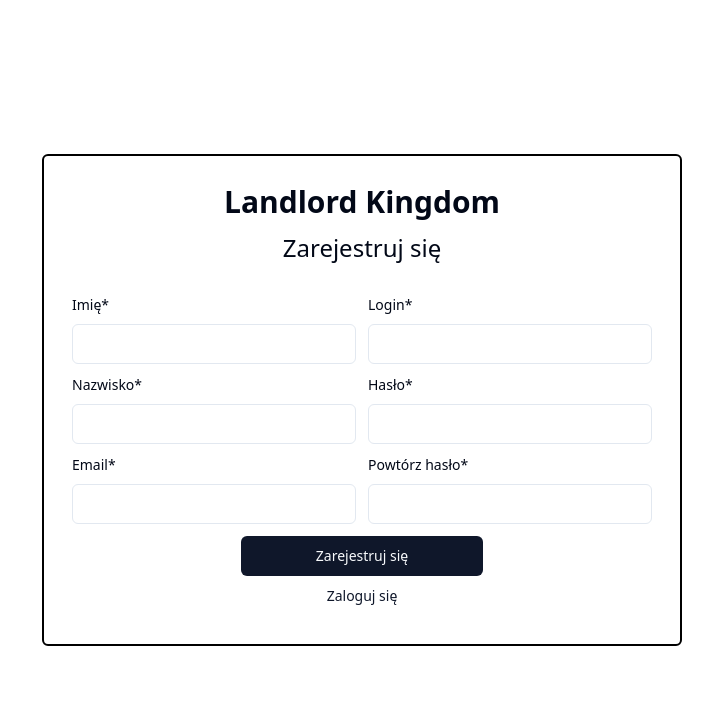
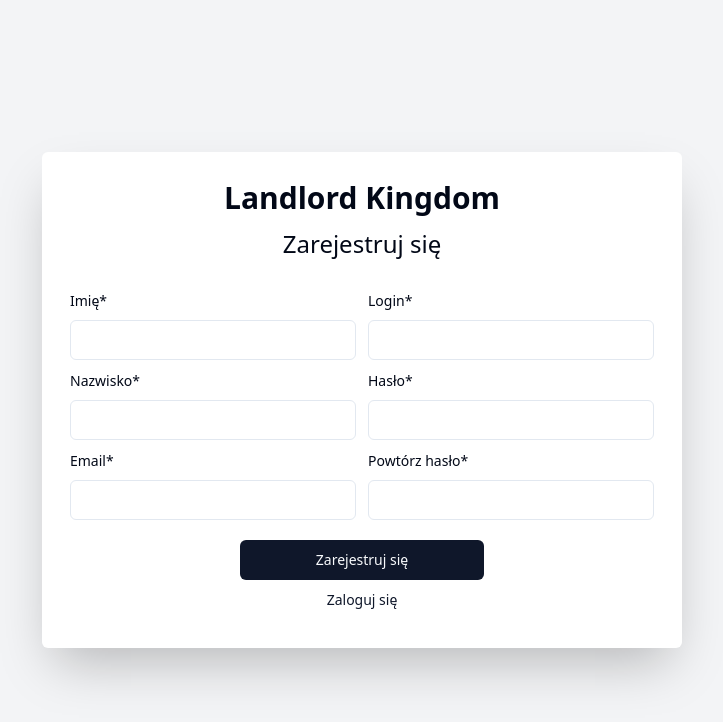
Before and after one commit to KacperKafara/LandlordKingdom, a React (Vite) app in the folder webapp/ssbd202402/: page /register in a window 1280 px wide. Shown: the top 722 px of the page, without its empty margins (278-1001 px from the left). Built offline with nearby package versions, Linux system fonts and the light colour scheme.

Commit message:
feat: Login and registration forms style

```diff
--- a/webapp/ssbd202402/src/Layouts/BaseLayout.tsx
+++ b/webapp/ssbd202402/src/Layouts/BaseLayout.tsx
@@ -18,7 +18,7 @@ type BaseLayoutProps = {
 
 const config = {
   admin: {
-    color: "bg-orange-500",
+    color: "border-b-4 border-orange-500",
     hover: "hover:bg-orange-300",
   },
   tenant: {
--- a/webapp/ssbd202402/src/pages/Login/index.tsx
+++ b/webapp/ssbd202402/src/pages/Login/index.tsx
@@ -52,11 +52,11 @@ const LoginPage: FC = () => {
   }
 
   return (
-    <div className="flex items-center justify-center min-h-screen">
+    <div className="flex items-center justify-center min-h-screen bg-gray-100">
       <Form {...form}>
         <form
           onSubmit={onSubmit}
-          className="border-2 rounded-md border-black p-7 w-1/4 flex flex-col"
+          className="border-1 bg-white rounded-md border-black p-7 w-1/4 flex flex-col shadow-2xl"
         >
           <h1 className="self-center text-3xl font-bold">
             {t("logoPlaceholder")}
@@ -81,7 +81,7 @@ const LoginPage: FC = () => {
             control={form.control}
             name="password"
             render={({ field }) => (
-              <FormItem>
+              <FormItem className="mb-2">
                 <FormLabel>{t("loginPage.password")}</FormLabel>
                 <FormControl>
                   <Input
--- a/webapp/ssbd202402/src/pages/Register/index.tsx
+++ b/webapp/ssbd202402/src/pages/Register/index.tsx
@@ -88,9 +88,9 @@ const RegisterPage: FC = () => {
   });
 
   return (
-    <div className="flex items-center justify-center min-h-screen">
+    <div className="flex items-center justify-center min-h-screen bg-gray-100">
       <Form {...form}>
-        <form onSubmit={onSubmit} className="border-2 rounded-md border-black p-7 w-6/12 flex flex-col">
+        <form onSubmit={onSubmit} className="border-1 bg-white rounded-md border-black p-7 w-6/12 flex flex-col shadow-2xl">
           <h1 className="self-center text-3xl font-bold">
             {t("logoPlaceholder")}
           </h1>
@@ -181,7 +181,7 @@ const RegisterPage: FC = () => {
             />
             </div>
           </div>
-          <Button type="submit" className="mt-3 p-2 w-5/12 self-center">{t("registerPage.registerButton")}</Button>
+          <Button type="submit" className="mt-5 p-2 w-5/12 self-center">{t("registerPage.registerButton")}</Button>
           <Button variant="link" asChild className="w-fit self-center">
             <NavLink to={"/login"}>{t("loginPage.loginButton")}</NavLink>
           </Button>
```
